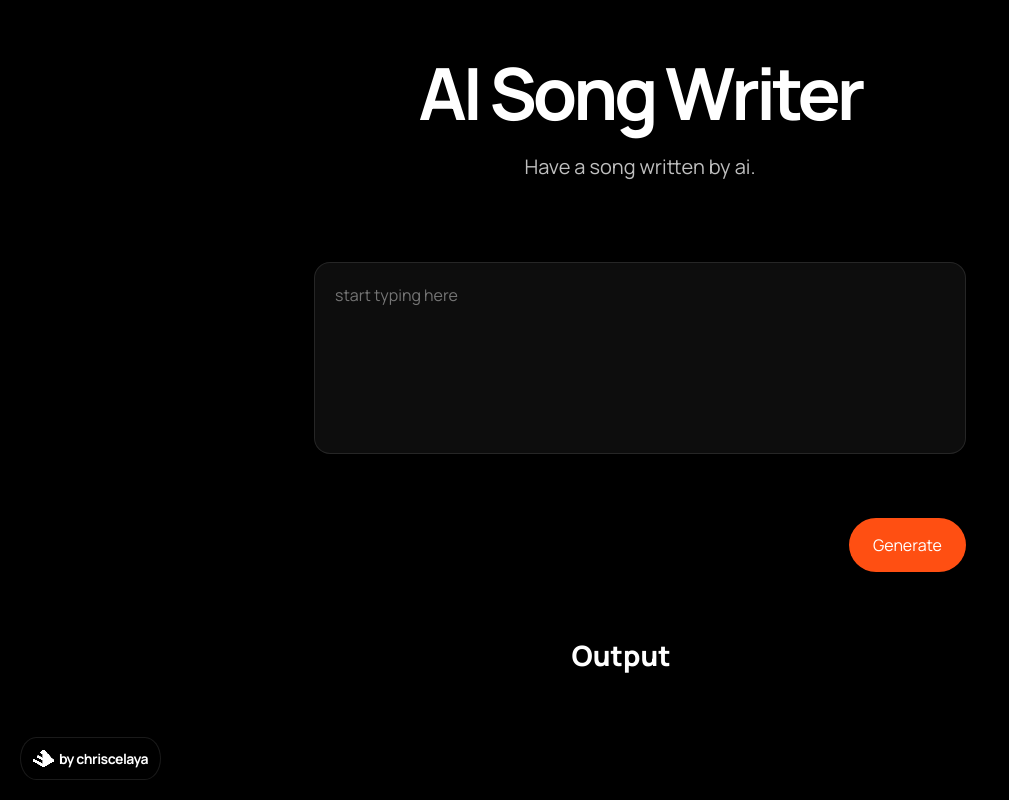
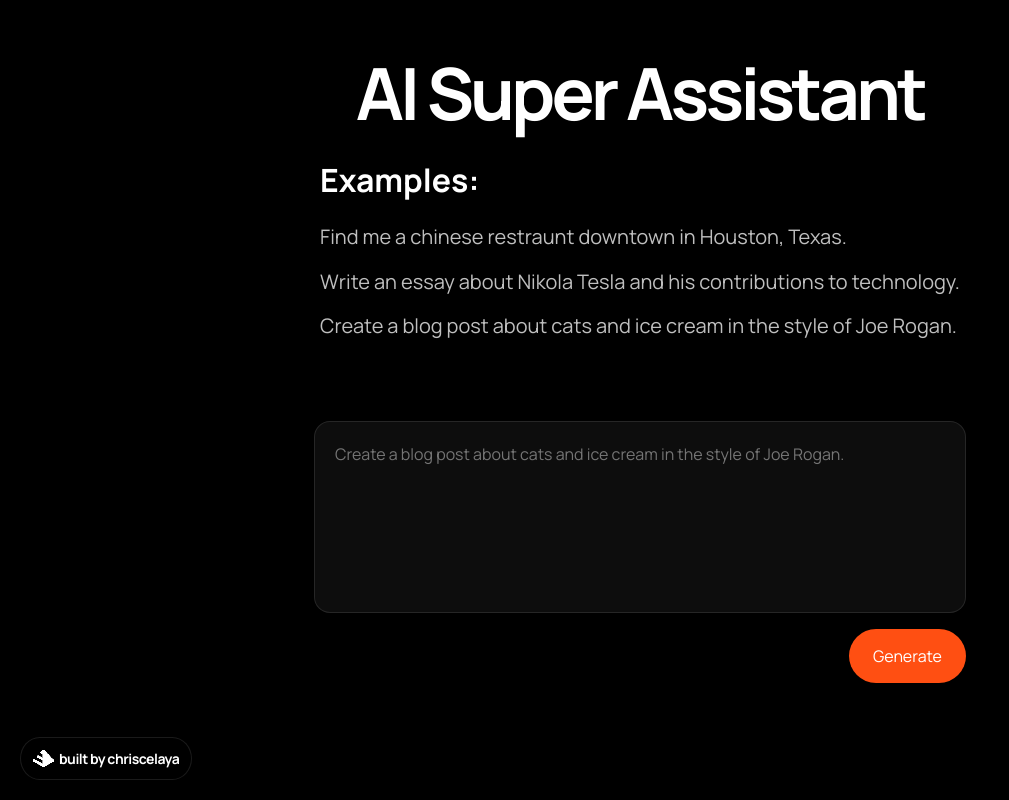
Before and after one commit to christophercelaya/GPT3-Tester, a Next.js app: page / in a window 1280 px wide. Shown: the whole page, without its empty margins (0-1009 px from the left). Built offline with nearby package versions, Linux system fonts and the light colour scheme.

Commit message:
add loading indicator

```diff
--- a/pages/index.js
+++ b/pages/index.js
@@ -1,91 +1,88 @@
-  import { useState } from 'react'
-  import Head from 'next/head';
-  import Image from 'next/image';
-  import buildspaceLogo from '../assets/buildspace-logo.png';
+import Head from "next/head";
+import Image from "next/image";
+import buildspaceLogo from "../assets/buildspace-logo.png";
+import { useState } from "react";
 
 const Home = () => {
-  const [userInput, setUserInput] = useState('');
-  const [isGenerating, setIsGenerating] = useState(false)
-  const [apiOutput, setApiOutput] = useState('')
+	const [userInput, setUserInput] = useState("");
+	const [apiOutput, setApiOutput] = useState("");
+	const [isGenerating, setIsGenerating] = useState(false);
 
 	const callGenerateEndpoint = async () => {
 		setIsGenerating(true);
 
-    console.log("Calling OpenAI...")
-    const response = await fetch('/api/generate', {
-      method: 'POST',
+		console.log("Calling OpenAI...");
+		const response = await fetch("/api/generate", {
+			method: "POST",
 			headers: {
-        'Content-Type': 'application/json',
+				"Content-Type": "application/json",
 			},
 			body: JSON.stringify({ userInput }),
 		});
 
 		const data = await response.json();
 		const { output } = data;
-    console.log("OpenAI replied...", output.text)
+		console.log("OpenAI replied...", output.text);
 
 		setApiOutput(`${output.text}`);
 		setIsGenerating(false);
-  }
+	};
 
-  const onUserChangedText = (event) => {console.log(event.target.value);
+	const onUserChangedText = (event) => {
+		console.log(event.target.value);
 		setUserInput(event.target.value);
 	};
 
-
-
-
 	return (
 		<div className="root">
+			<Head>
+				<title>GPT-3 Assistant | chriscelaya</title>
+			</Head>
 			<div className="container">
 				<div className="header">
 					<div className="header-title">
-          <h1>AI Song Writer</h1>
+						{/* Change your headline here */}
+						<h1>AI Super Assistant</h1>
 					</div>
 					<div className="header-subtitle">
-          <h2>Have a song written by ai.</h2>
+						<h1>Examples:</h1>
+            <h2>
+							Find me a chinese restraunt downtown in Houston, Texas.
+						</h2>
+            <h2>
+              Write an essay about Nikola Tesla and his contributions to technology.
+            </h2>
+            <h2>
+              Create a blog post about cats and ice cream in the style of Joe Rogan.
+            </h2>
 					</div>
 				</div>
 
-  {/* Text Area*/}
-  <textarea className="prompt-box" placeholder="start typing here" value={userInput} onChange={onUserChangedText}
+				<div className="prompt-container">
+					<textarea
+						placeholder="Create a blog post about cats and ice cream in the style of Joe Rogan."
+						className="prompt-box"
+						value={userInput}
+						onChange={onUserChangedText}
 					/>
-  {/* New Code */}
 					<div className="prompt-buttons">
-    <a className="generate-button" onClick={callGenerateEndpoint}>
+						<a
+							className={
+								isGenerating ? "generate-button loading" : "generate-button"
+							}
+							onClick={callGenerateEndpoint}
+						>
 							<div className="generate">
+								{isGenerating ? (
+									<span className="loader"></span>
+								) : (
 									<p>Generate</p>
+								)}
 							</div>
 						</a>
 					</div>
-
-
-
-
-  <div className="prompt-container">
-  <div className="prompt-buttons">
-
-  {/* Generate Button */}
-  <a className="generate-button" onClick={callGenerateEndpoint}>
-    <div className="generate">
-      <p>Generate</p>
-    </div>
-  </a>
-
-  {/* Button loading animation */ }
-  <div className="prompt-buttons">
-  <a
-  className={isGenerating ? 'generate-button loading' : 'generate-button'}
-  onClick={callGenerateEndpoint}
-  >
-  <div className="generate">
-  {isGenerating ? <span className="loader"></span> : <p>Generate</p>}
-  </div>
-  </a>
-  </div>
-
-
-  {/* API OUTPUT */}
+					{/* New code I added here */}
+					{apiOutput && (
 						<div className="output">
 							<div className="output-header-container">
 								<div className="output-header">
@@ -96,11 +93,7 @@
 								<p>{apiOutput}</p>
 							</div>
 						</div>
-  )
-
-
-{/* Buildspace Logo */}
-  </div>
+					)}
 				</div>
 			</div>
 			<div className="badge-container grow">
@@ -111,7 +104,7 @@
 				>
 					<div className="badge">
 						<Image src={buildspaceLogo} alt="buildspace logo" />
-          <p>by chriscelaya</p>
+						<p>built by chriscelaya</p>
 					</div>
 				</a>
 			</div>
```
Lines whose indentation alone changed are shown as unchanged.
